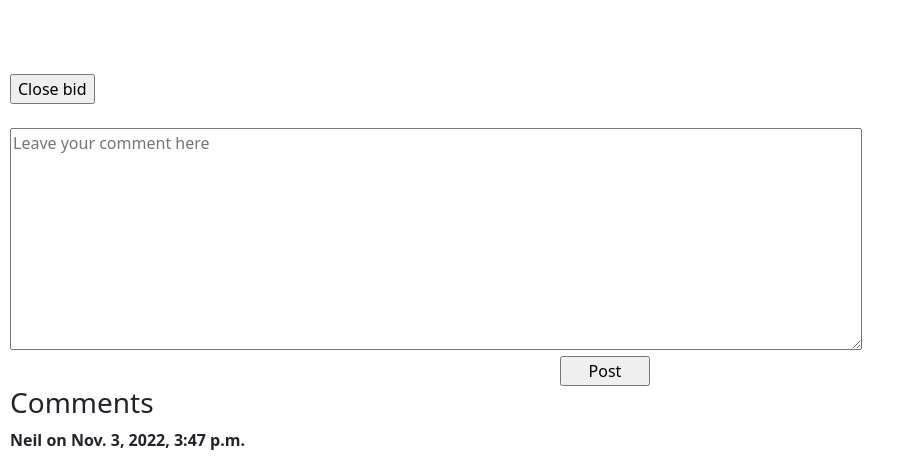
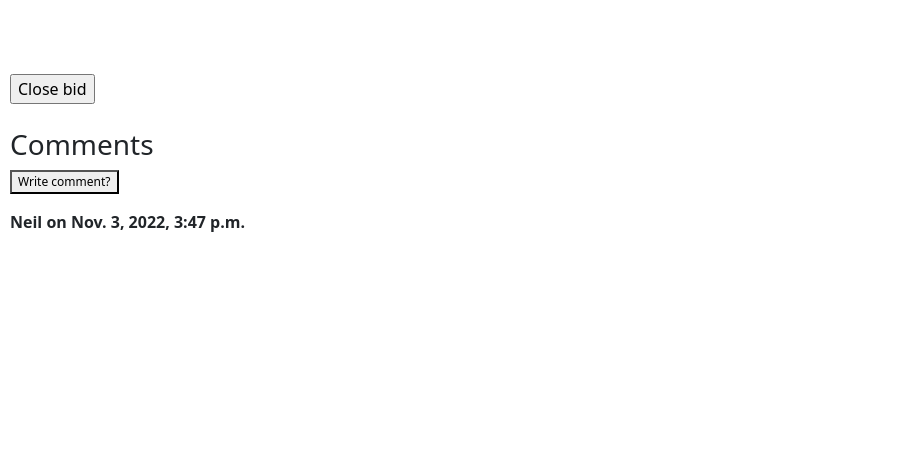
Before and after one commit to Neil-275/project2, a Django app: page /item/1 in a window 1280 px wide. Shown: the part 595-1057 px from the top of the page, without its empty margins (0-915 px from the left). After the commit the page ends 827 px from the top, so only its background shows below. Run offline with Django 3.2, Linux system fonts and the light colour scheme; a user stored in the database is signed in; data comes from the database, SQL or seed files in the repository; both versions use the stored data as it was after the commit.

Commit message:
done with comment

```diff
--- a/auctions/templates/auctions/display.html
+++ b/auctions/templates/auctions/display.html
@@ -1,9 +1,5 @@
 {% extends 'auctions/layout.html' %} {% block body %}
-<script>
-  document.addEventListener("DOMContentLoaded",()=>{
 
-  })
-</script>
 <style>
   img {
     width: 500px;
@@ -34,12 +30,21 @@
     text-align: center;
     background-color: aquamarine;
   }
-  input[value="Post"]{
+
+  input[value="Post"],button[id="tmp"]{
     position: relative;
     left: 550px;
     width: 90px;
   }
+  .opencmt{
+    display: block;
+  }
+  div[class='opencmt']{
+    display: none;
+  }
+
 </style>
+
 <p id="hea">
   <h2>{{item.name}}</h2>
   {% if wl_mess == "Remove from your watchlist"%}
@@ -101,11 +106,12 @@
 {% else %}
 <strong>Closed</strong>
 {% endif %} {% endif %}
-<br />
+<br>
+
+</form>
+<h3>Comments</h3>
 <!-- COMMENT -->
-<div id="cmt">
-
-</div>
+<div class="opencmt">
   <form action="{% url 'comment' item.id%}" method="post">
     {% csrf_token %}
     <textarea
@@ -113,12 +119,29 @@
       name="cmt"
       rows="9"
       cols="90"
+      required
     ></textarea>
+    <br />
+    <input  type="submit" value="Post" />
+    <button id="tmp" type="button" onclick="f()">Cancel</button>
+</div>
 
-  <br />
-  <input type="submit" value="Post" />
-</form>
-<h3>Comments</h3>
+<p>
+  <button class="opencmt" type="button" onclick="f()">Write comment?</button>
+</p>
+
+<script>
+  function f(){
+    document.querySelectorAll(".opencmt").forEach(tmp=>{
+      const a=window.getComputedStyle(tmp,null);
+      if (a.display==="block")
+       tmp.style.display='none';
+      else
+        tmp.style.display='block';
+    })
+  }
+</script>
+
 {% for cmt in item.cmt.all %}
 
 <strong>{{ cmt.posted_by }} on {{cmt.date}}</strong>
--- a/auctions/views.py
+++ b/auctions/views.py
@@ -169,8 +169,9 @@ def comment(request, idx):
     item=auction_item.objects.get(id=idx)
     if request.method=="POST":
         cmt=request.POST["cmt"]
-        item.cmt.create(comment=cmt, posted_by= request.user)
-        return viewitem(request,idx)
+        if (cmt!=""):
+            item.cmt.create(comment=cmt, posted_by= request.user)
+        return HttpResponseRedirect(reverse('item',kwargs={"idx": idx}));
 
 @login_required(login_url='login')
 def viewcategories(request):
```
Also changed, not shown: db.sqlite3. Lines whose indentation alone changed are shown as unchanged.
